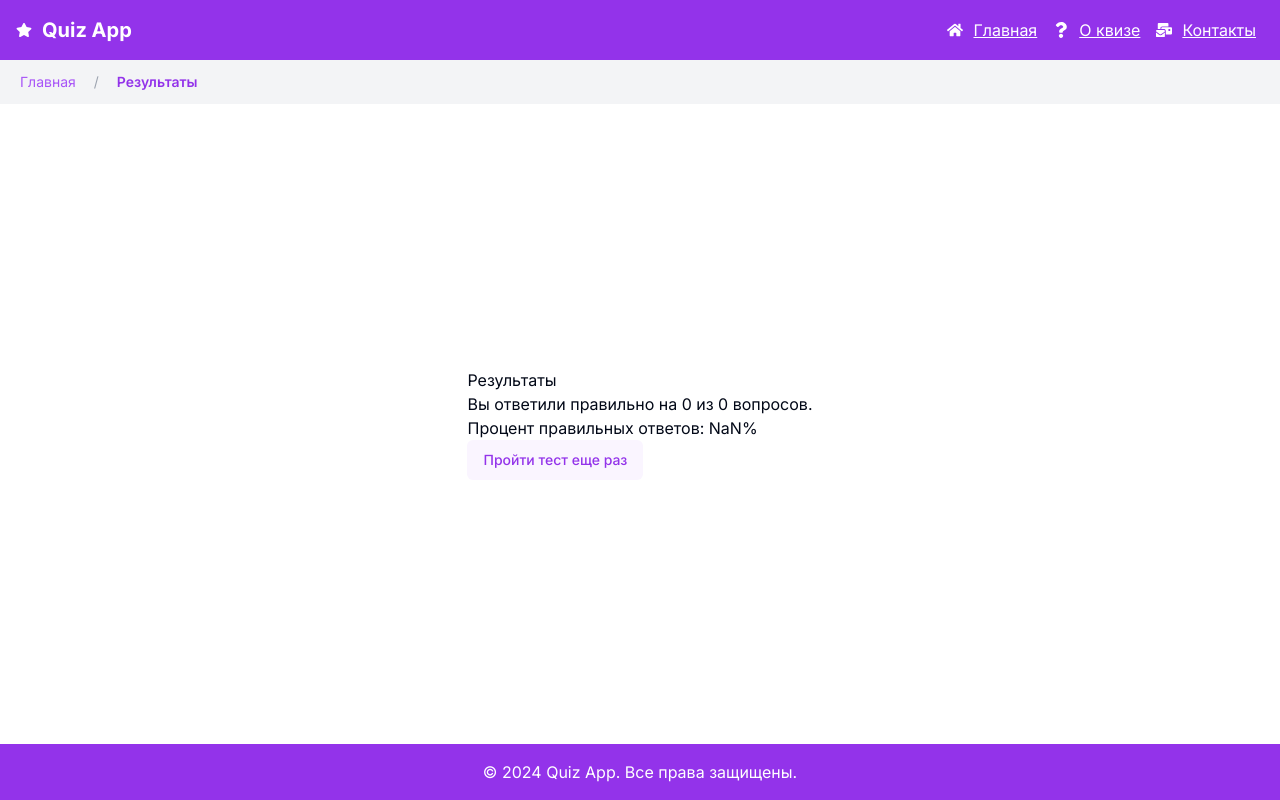
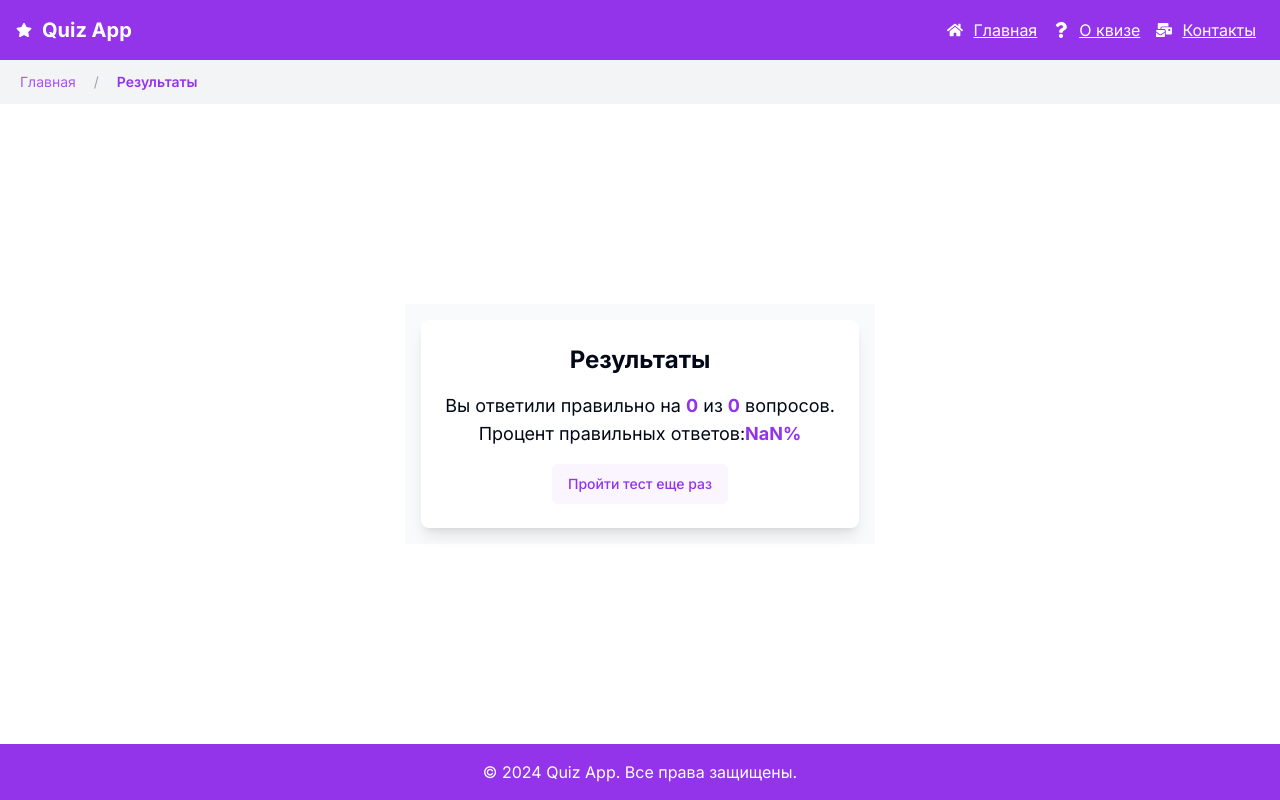
Before and after one commit to InfinityScripter/quiz-app, a Next.js app: page /result in a window 1280 px wide. Built offline with nearby package versions, Linux system fonts and the light colour scheme.

Commit message:
feat : add Timer , count question style : result page

```diff
--- a/components/quiz/quiz-form.tsx
+++ b/components/quiz/quiz-form.tsx
@@ -5,7 +5,6 @@ import { useForm } from "react-hook-form";
 import { z } from "zod";
 import { useState, useEffect } from "react";
 import { useRouter } from 'next/navigation';
-
 import { Button } from "@/components/ui/button";
 import {
     Form,
@@ -18,10 +17,12 @@ import {
 import { RadioGroup, RadioGroupItem } from "@/components/ui/radio-group";
 import { FormSuccess } from "@/components/form-success";
 import { FormError } from "@/components/form-error";
+import { Progress } from "@/components/ui/progress";
+import { Timer } from "lucide-react";
 import { questions } from "@/lib/questions";
 
 const FormSchema = z.object({
-    answer: z.string().nonempty("Выберите вариант ответа."),
+answer: z.string().nonempty("Выберите ответ"),
 });
 
 export function QuizForm() {
@@ -30,9 +31,10 @@ export function QuizForm() {
     const [isAnswered, setIsAnswered] = useState(false);
     const [correctAnswers, setCorrectAnswers] = useState(0);
     const [isClient, setIsClient] = useState(false);
-    console.log(correctAnswers);
-    console.log(isCorrect);
-    console.log(questions.length)
+    const [timeLeft, setTimeLeft] = useState(300);
+    const [timerStarted, setTimerStarted] = useState(false);
+    const router = useRouter();
+
     const form = useForm<z.infer<typeof FormSchema>>({
         resolver: zodResolver(FormSchema),
     });
@@ -41,7 +43,24 @@ export function QuizForm() {
         setIsClient(true);
     }, []);
 
-    const router = useRouter();
+    useEffect(() => {
+        if (!timerStarted) return;
+
+        if (timeLeft === 0) {
+            router.push(`/result?correctAnswers=${correctAnswers}&totalQuestions=${questions.length}`);
+            return;
+        }
+
+        const timer = setInterval(() => {
+            setTimeLeft(timeLeft - 1);
+        }, 1000);
+
+        return () => clearInterval(timer);
+    }, [timeLeft, timerStarted]);
+
+    const handleStart = () => {
+        setTimerStarted(true);
+    };
 
     const handleNextQuestion = (data: z.infer<typeof FormSchema>) => {
         const currentQuestion = questions[currentQuestionIndex];
@@ -63,16 +82,32 @@ export function QuizForm() {
                 setIsAnswered(false);
                 form.reset();
             }
-        }, 2000);
+        }, 1000);
     };
 
     if (!isClient) {
         return null;
     }
 
+    if (!timerStarted) {
+        return (
+            <div className="flex flex-col items-center justify-center  bg-gray-100 p-4 rounded-xl shadow-lg">
+                <Button variant="purple" onClick={handleStart}>Начать тест</Button>
+            </div>
+        );
+    }
+
     return (
         <Form {...form}>
             <form onSubmit={form.handleSubmit(handleNextQuestion)} className="w-2/3 space-y-6">
+                <div className="flex justify-between items-center">
+                    <div className="flex items-center">
+                        <Timer size={32} className="mr-2 text-purple-800" />
+                        <span>{`${Math.floor(timeLeft / 60)}:${(timeLeft % 60).toString().padStart(2, '0')}`}</span>
+                    </div>
+                    <h3 className="text-xl font-bold">Вопрос {currentQuestionIndex + 1} из {questions.length}</h3>
+                </div>
+                <Progress value={(currentQuestionIndex / questions.length) * 100} className="my-4" />
                 <h2>{questions[currentQuestionIndex].question}</h2>
                 <FormField
                     control={form.control}
@@ -103,8 +138,8 @@ export function QuizForm() {
                 />
                 {isCorrect === true && <FormSuccess message="Верно!" />}
                 {isCorrect === false && <FormError message="Неверно!" />}
-                <Button type="submit" disabled={isAnswered}>
-                    Следующий вопрос
+                <Button variant="purple" type="submit" disabled={isAnswered}>
+                  Ответить
                 </Button>
             </form>
         </Form>
--- a/components/quiz/result-form.tsx
+++ b/components/quiz/result-form.tsx
@@ -3,26 +3,38 @@
 import { useSearchParams, useRouter } from 'next/navigation';
 import { Button } from "@/components/ui/button";
 
-const Result = () => {
+const ResultForm = () => {
     const searchParams = useSearchParams();
     const correctAnswers = parseInt(searchParams.get('correctAnswers') || '0', 10);
     const totalQuestions = parseInt(searchParams.get('totalQuestions') || '0', 10);
     const router = useRouter();
 
-    const completionPercentage = ((correctAnswers / totalQuestions) * 100).toFixed(2);
+    const completionPercentage = ((correctAnswers / totalQuestions) * 100).toFixed(0);
 
     if (isNaN(correctAnswers) || isNaN(totalQuestions)) {
         return <div>Нет данных для отображения результатов.</div>;
     }
 
     return (
-        <div>
-            <h3>Результаты</h3>
-            <p>Вы ответили правильно на {correctAnswers} из {totalQuestions} вопросов.</p>
-            <p>Процент правильных ответов: {completionPercentage}%</p>
-            <Button variant="purple" onClick={() => router.push('/')}>Пройти тест еще раз</Button>
+        <div className="flex flex-col items-center justify-center  bg-gray-50 p-4">
+            <div className="bg-white p-6 rounded-lg shadow-lg text-center">
+                <h3 className="text-2xl font-bold mb-4">Результаты</h3>
+                <p className="text-lg">Вы ответили правильно на <span
+                className="font-bold text-purple-600"
+                >{correctAnswers}</span> из <span
+                className="font-bold text-purple-600"
+                >{totalQuestions}</span> вопросов.</p>
+                <p className="text-lg mb-4">Процент правильных ответов:
+                   <span
+                   className="font-bold text-purple-600"
+                   >{completionPercentage}%</span>
+                </p>
+                <div className="flex justify-center">
+                    <Button variant="purple" onClick={() => router.push('/')}>Пройти тест еще раз</Button>
+                </div>
+            </div>
         </div>
     );
 };
 
-export default Result;
+export default ResultForm;
--- a/lib/questions.js
+++ b/lib/questions.js
@@ -1,4 +1,9 @@
 export const questions = [
+    {
+        question: "Какое имя у меня?",
+        options: ["Миша", "ECMAScript6", "ECMAScript5", "ECMAScript7"],
+        correctAnswer: "Миша"
+    },
     {
         question: "Какой год был основан JavaScript?",
         options: ["1995", "2000", "1998", "1993"],
```
